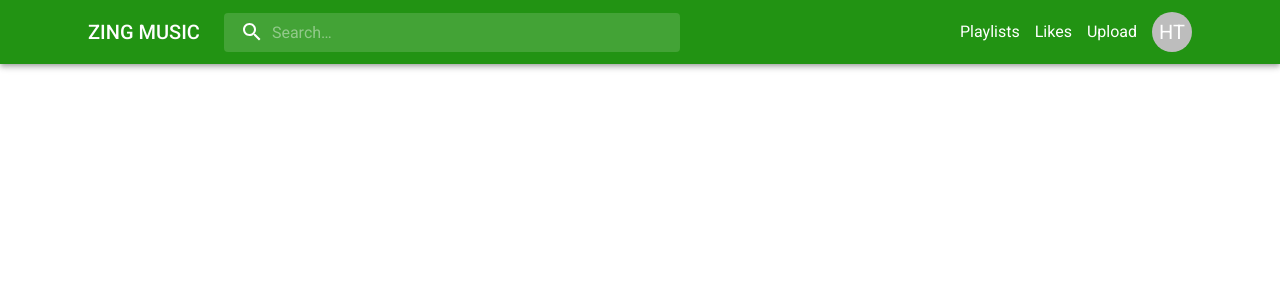
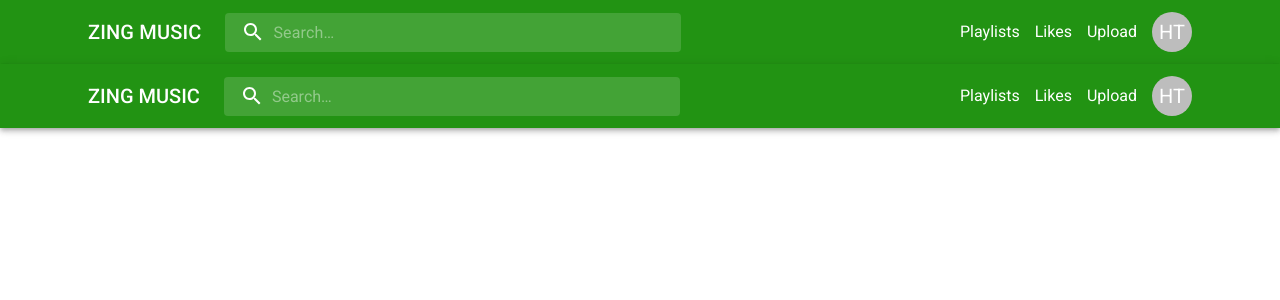
Before and after one commit to huytran72/ZingMusic, a Next.js app in the folder Zing_Music/: page / in a window 1280 px wide. Shown: the top 300 px of the page. Built offline with nearby package versions, Linux system fonts and the light colour scheme.

Commit message:
Update layout.tsx

```diff
--- a/Zing_Music/src/app/layout.tsx
+++ b/Zing_Music/src/app/layout.tsx
@@ -1,3 +1,4 @@
+import AppHeader from "@/components/header/app.header"
 import ThemeRegistry from "@/components/theme-registry/theme.registry"
 
 export default function RootLayout({
@@ -8,6 +9,7 @@ export default function RootLayout({
   return (
     <html lang="en">
       <body>
+        <AppHeader />
         <ThemeRegistry>{children}</ThemeRegistry>
       </body>
     </html>
```
